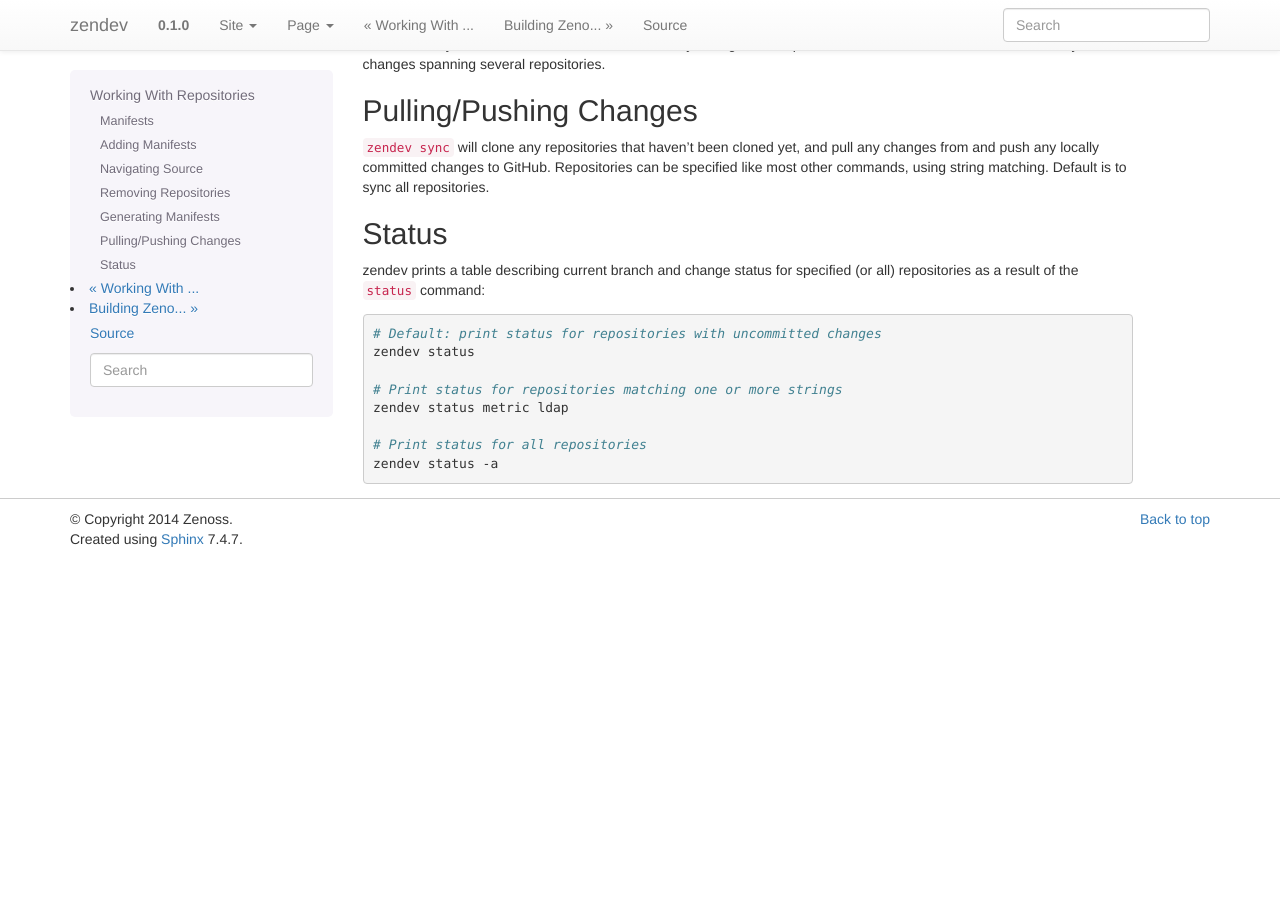
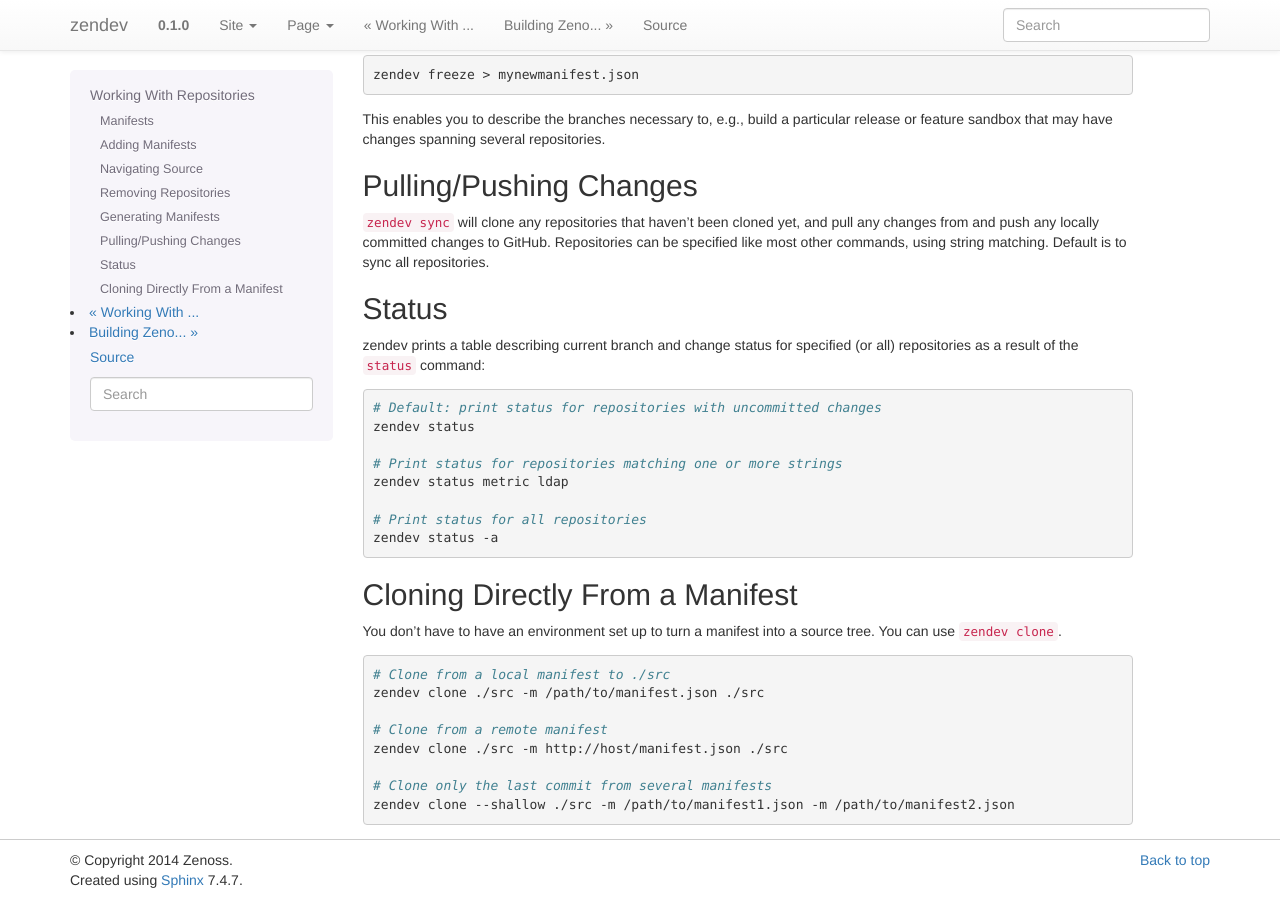
Before and after one commit to zenoss/zendev, a Sphinx documentation site: the page built from docs/repos.rst, in a window 1280 px wide and 900 px high, scrolled down 1377 px. Built offline with Sphinx 7.4.7, drawn with Linux system fonts in a browser that asks for light colours; before the commit the page ends 1936 px from its top, so only the background shows below that; some of the changed text lies outside the part shown.

Commit message:
Update docs, fix bugs

```diff
--- a/docs/repos.rst
+++ b/docs/repos.rst
@@ -44,7 +44,11 @@ You can add a manifest to a zendev environment with the ``add`` command:
 
 .. code-block:: bash
 
+    # Add a local manifest
     zendev add /path/to/manifest.json
+
+    # Add a remote manifest
+    zendev add http://host/manifest2.json
 
 Navigating Source
 -----------------
@@ -111,3 +115,19 @@ specified (or all) repositories as a result of the ``status`` command:
 
     # Print status for all repositories
     zendev status -a
+
+Cloning Directly From a Manifest
+--------------------------------
+You don't have to have an environment set up to turn a manifest into a source
+tree. You can use ``zendev clone``.
+
+.. code-block:: bash
+
+    # Clone from a local manifest to ./src
+    zendev clone ./src -m /path/to/manifest.json ./src
+
+    # Clone from a remote manifest
+    zendev clone ./src -m http://host/manifest.json ./src
+
+    # Clone only the last commit from several manifests
+    zendev clone --shallow ./src -m /path/to/manifest1.json -m /path/to/manifest2.json
```
Also changed, not shown: docs/build.rst (+17 -0 lines), 3 other files.
